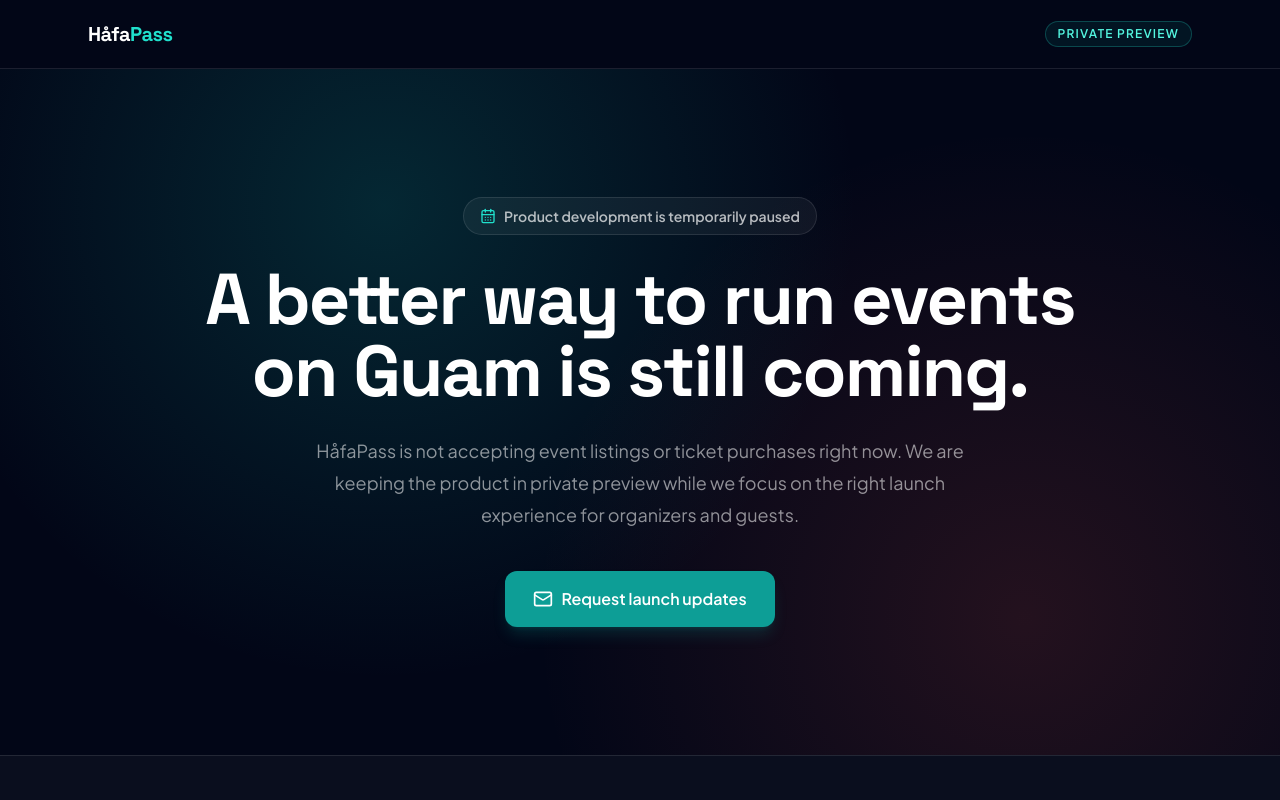
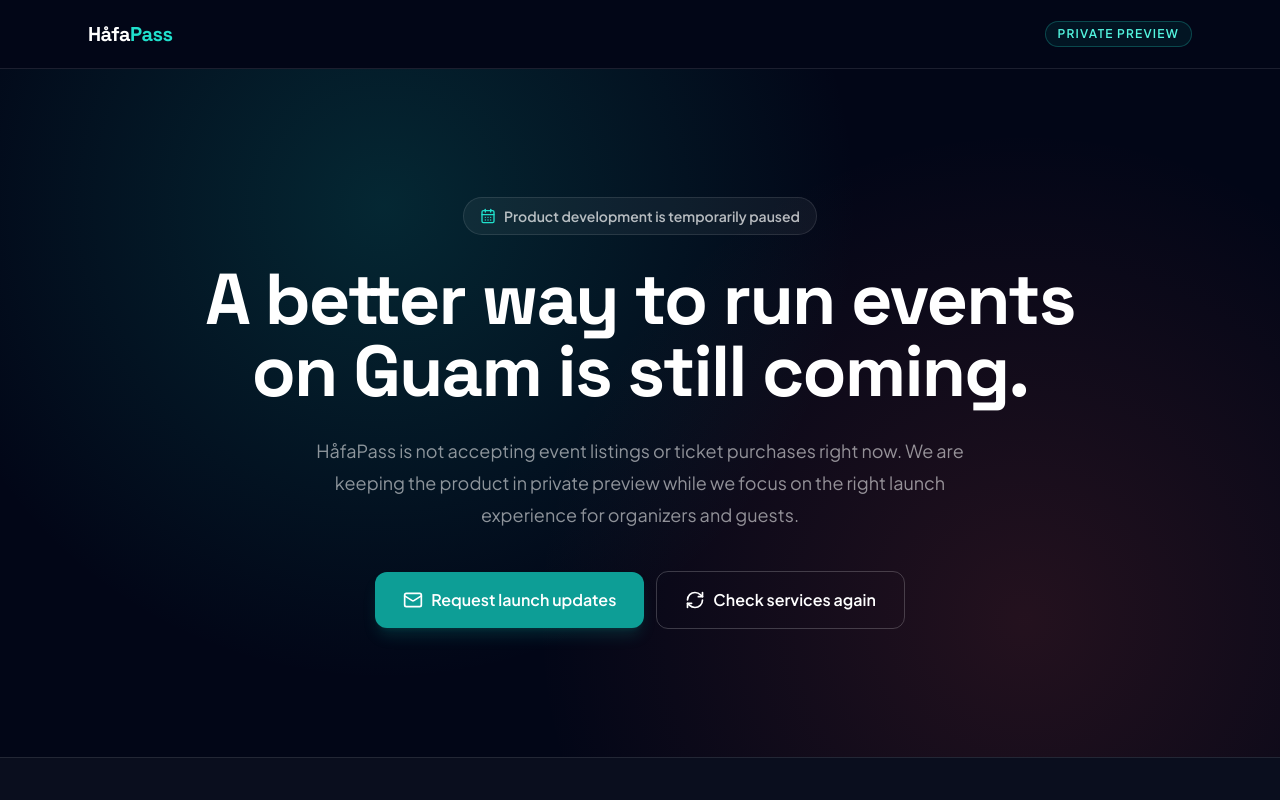
Before and after one commit to Shimizu-Technology/HafaPass, a React (Vite) app in the folder hafapass_frontend/: page / in a window 1280 px wide. Shown: the top 800 px of the page. Built offline with nearby package versions, Linux system fonts and the light colour scheme; no server answers.

Commit message:
Detect HåfaPass API availability automatically

```diff
--- a/hafapass_frontend/src/App.jsx
+++ b/hafapass_frontend/src/App.jsx
@@ -4,11 +4,6 @@
 import Layout from './components/Layout'
 import ProtectedRoute from './components/ProtectedRoute'
 import AdminRoute from './components/AdminRoute'
-
-// Preview mode's only eager page; live-mode routes are split into separate chunks.
-import PrivatePreviewPage from './pages/PrivatePreviewPage'
-
-const serviceMode = import.meta.env.VITE_SERVICE_MODE || 'paused'
 
 // Lazy-loaded — heavier pages loaded on demand
 const HomePage = lazy(() => import('./pages/HomePage'))
@@ -48,10 +43,6 @@
 }
 
 function App() {
-  if (serviceMode !== 'live') {
-    return <PrivatePreviewPage />
-  }
-
   return (
     <Suspense fallback={<PageLoader />}>
       <Routes>
--- /dev/null
+++ b/hafapass_frontend/src/ServiceCheck.jsx
@@ -0,0 +1,25 @@
+import ClerkProviderWrapper from './components/ClerkProviderWrapper'
+import App from './App'
+import { useBackendAvailability } from './hooks/useBackendAvailability'
+import PrivatePreviewPage from './pages/PrivatePreviewPage'
+
+const API_BASE_URL = (import.meta.env.VITE_API_URL || 'http://localhost:3000/api/v1').replace(/\/$/, '')
+const HEALTH_URL = `${API_BASE_URL}/health`
+
+export default function ServiceCheck() {
+  const { status, retry } = useBackendAvailability(HEALTH_URL)
+
+  if (status === 'checking') {
+    return (
+      <main className="flex min-h-screen items-center justify-center bg-neutral-950 px-6 text-center" role="status">
+        <div>
+          <div className="mx-auto h-10 w-10 animate-spin rounded-full border-4 border-white/10 border-t-brand-400" />
+          <p className="mt-4 font-semibold text-white/70">Checking HåfaPass services…</p>
+        </div>
+      </main>
+    )
+  }
+
+  if (status === 'unavailable') return <PrivatePreviewPage onRetry={retry} />
+  return <ClerkProviderWrapper><App /></ClerkProviderWrapper>
+}
--- /dev/null
+++ b/hafapass_frontend/src/hooks/useBackendAvailability.js
@@ -0,0 +1,42 @@
+import { useCallback, useEffect, useRef, useState } from 'react'
+
+const PROBE_TIMEOUT_MS = 7_000
+const RETRY_INTERVAL_MS = 30_000
+
+export function useBackendAvailability(healthUrl) {
+  const [status, setStatus] = useState('checking')
+  const requestId = useRef(0)
+
+  const check = useCallback(async (showChecking = true) => {
+    const currentRequest = ++requestId.current
+    if (showChecking) setStatus('checking')
+    const controller = new AbortController()
+    const timeout = window.setTimeout(() => controller.abort(), PROBE_TIMEOUT_MS)
+
+    try {
+      const response = await fetch(healthUrl, {
+        cache: 'no-store',
+        headers: { Accept: 'application/json, text/plain' },
+        signal: controller.signal,
+      })
+      if (requestId.current === currentRequest) setStatus(response.ok ? 'available' : 'unavailable')
+    } catch {
+      if (requestId.current === currentRequest) setStatus('unavailable')
+    } finally {
+      window.clearTimeout(timeout)
+    }
+  }, [healthUrl])
+
+  useEffect(() => {
+    void check()
+    return () => { requestId.current += 1 }
+  }, [check])
+
+  useEffect(() => {
+    if (status !== 'unavailable') return undefined
+    const interval = window.setInterval(() => void check(false), RETRY_INTERVAL_MS)
+    return () => window.clearInterval(interval)
+  }, [check, status])
+
+  return { status, retry: () => check() }
+}
--- a/hafapass_frontend/src/main.jsx
+++ b/hafapass_frontend/src/main.jsx
@@ -3,17 +3,14 @@
 import { createRoot } from 'react-dom/client'
 import { BrowserRouter } from 'react-router-dom'
 import { HelmetProvider } from 'react-helmet-async'
-import ClerkProviderWrapper from './components/ClerkProviderWrapper'
 import './index.css'
-import App from './App.jsx'
+import ServiceCheck from './ServiceCheck.jsx'
 
 createRoot(document.getElementById('root')).render(
   <StrictMode>
     <HelmetProvider>
       <BrowserRouter>
-        <ClerkProviderWrapper>
-          <App />
-        </ClerkProviderWrapper>
+        <ServiceCheck />
       </BrowserRouter>
     </HelmetProvider>
   </StrictMode>,
--- a/hafapass_frontend/src/pages/PrivatePreviewPage.jsx
+++ b/hafapass_frontend/src/pages/PrivatePreviewPage.jsx
@@ -1,4 +1,4 @@
-import { CalendarDays, CheckCircle2, Mail, QrCode, ShieldCheck, TicketCheck } from 'lucide-react'
+import { CalendarDays, CheckCircle2, Mail, QrCode, RefreshCw, ShieldCheck, TicketCheck } from 'lucide-react'
 import SEO from '../components/SEO'
 
 const capabilities = [
@@ -7,7 +7,7 @@
   { icon: ShieldCheck, title: 'Built for Guam', text: 'Local support, practical workflows, and plans for unreliable venue connectivity.' },
 ]
 
-export default function PrivatePreviewPage() {
+export default function PrivatePreviewPage({ onRetry }) {
   return (
     <main className="min-h-screen bg-neutral-950 text-white">
       <SEO title="HåfaPass | Private Preview" description="HåfaPass is a Guam-first event ticketing platform currently in private preview." />
@@ -30,12 +30,19 @@
           <p className="mx-auto mt-7 max-w-2xl text-lg leading-8 text-white/55">
             HåfaPass is not accepting event listings or ticket purchases right now. We are keeping the product in private preview while we focus on the right launch experience for organizers and guests.
           </p>
-          <a
-            href="mailto:shimizutechnology@gmail.com?subject=HafaPass%20Private%20Preview%20Updates"
-            className="mt-10 inline-flex items-center justify-center gap-2 rounded-xl bg-brand-500 px-7 py-4 font-semibold text-white shadow-lg shadow-brand-500/20 transition hover:-translate-y-0.5 hover:bg-brand-600"
-          >
-            <Mail className="h-5 w-5" /> Request launch updates
-          </a>
+          <div className="mt-10 flex flex-col items-center justify-center gap-3 sm:flex-row">
+            <a
+              href="mailto:shimizutechnology@gmail.com?subject=HafaPass%20Private%20Preview%20Updates"
+              className="inline-flex items-center justify-center gap-2 rounded-xl bg-brand-500 px-7 py-4 font-semibold text-white shadow-lg shadow-brand-500/20 transition hover:-translate-y-0.5 hover:bg-brand-600"
+            >
+              <Mail className="h-5 w-5" /> Request launch updates
+            </a>
+            {onRetry ? (
+              <button type="button" onClick={onRetry} className="inline-flex items-center justify-center gap-2 rounded-xl border border-white/20 px-7 py-4 font-semibold text-white transition hover:bg-white/10">
+                <RefreshCw className="h-5 w-5" /> Check services again
+              </button>
+            ) : null}
+          </div>
         </div>
       </section>
 
```
Also changed, not shown: 1 other file (tests, documents, lock files or other folders).
